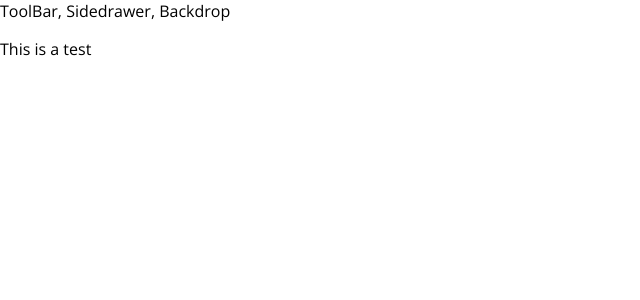
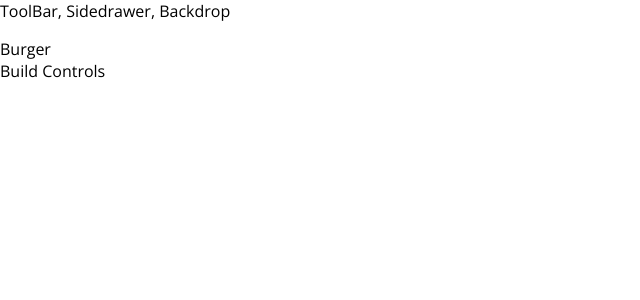
Before and after one commit to ArmardB/react-burgers, a React app: page / in a window 1280 px wide. Shown: the top 300 px of the page, without its empty margins (0-640 px from the left). Built offline with nearby package versions, Linux system fonts and the light colour scheme.

Commit message:
Add burger creator component and min style to layout

```diff
--- a/src/App.js
+++ b/src/App.js
@@ -1,12 +1,13 @@
 import React, { Component } from 'react';
 import Layout from './components/Layout/Layout';
+import BurgerBuilder from './components/containers/BurgerBuilder/BurgerBuilder';
 
 class App extends Component {
   render() {
     return (
       <div>
         <Layout>
-          <p>This is a test </p>
+          <BurgerBuilder/>
         </Layout>
       </div>
     );
--- /dev/null
+++ b/src/components/Layout/Layout.css
@@ -0,0 +1,3 @@
+.Content {
+  margin-top: 16px;
+}
--- a/src/components/Layout/Layout.js
+++ b/src/components/Layout/Layout.js
@@ -1,10 +1,11 @@
 import React from 'react';
 import Aux from '../../hoc/Aux';
+import classes from './Layout.css';
 
 const Layout = (props) => (
   <Aux>
     <div>ToolBar, Sidedrawer, Backdrop</div>
-    <main>
+    <main className={classes.Content}>
       {props.children}
     </main>
   </Aux>
--- /dev/null
+++ b/src/components/containers/BurgerBuilder/BurgerBuilder.js
@@ -0,0 +1,15 @@
+import React, { Component } from 'react';
+import Aux from '../../../hoc/Aux.js'
+
+class BurgerBuilder extends Component {
+  render() {
+    return (
+      <Aux>
+        <div>Burger</div>
+        <div>Build Controls</div>
+      </Aux>
+    );
+  }
+}
+
+export default BurgerBuilder;
```
